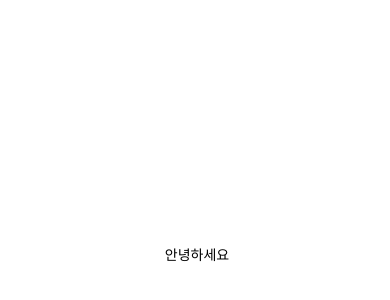
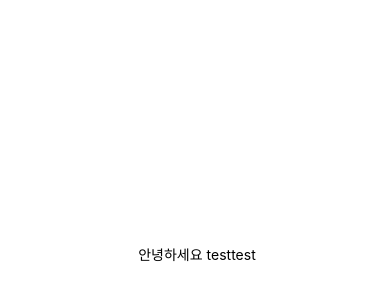
Before and after one commit to UXVOCA/ReactNative, a React Native app: screen / in a window 390 px wide. Shown: the part 168-468 px from the top of the page. Built offline with nearby package versions, Linux system fonts and the light colour scheme.

Commit message:
초기환경 테스트 2

```diff
--- a/App.js
+++ b/App.js
@@ -4,7 +4,7 @@ import { StyleSheet, Text, View } from "react-native";
 export default function App() {
   return (
     <View style={styles.container}>
-      <Text> 안녕하세요</Text>
+      <Text> 안녕하세요 testtest</Text>
       <StatusBar style="auto" />
     </View>
   );
```
